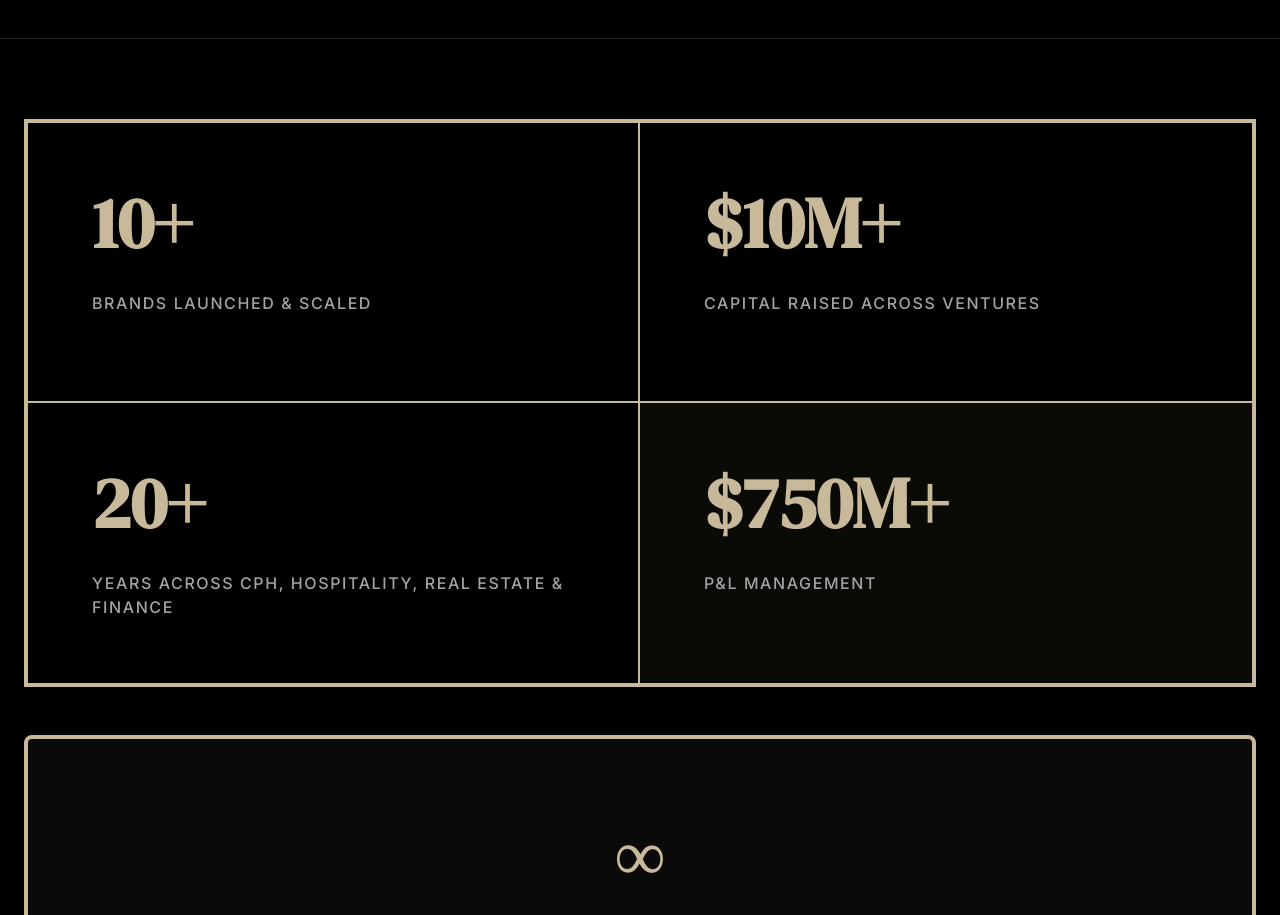
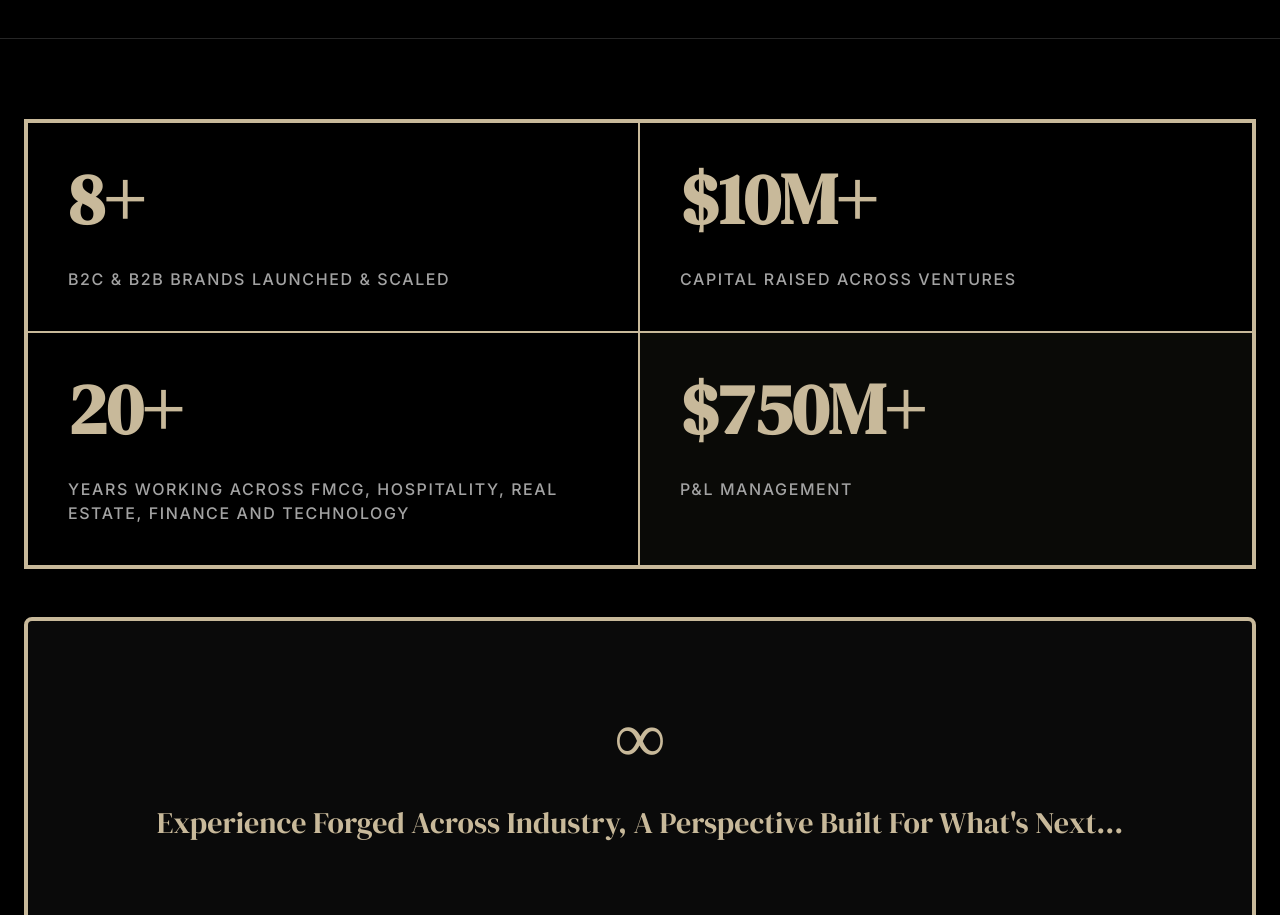
Before and after one commit to letsnavigatebmw/brandonmweaver, a React (Vite) app: page / in a window 1280 px wide. Shown: the part 1460-2375 px from the top of the page. Built offline with nearby package versions, Linux system fonts and the light colour scheme.

Commit message:
Update stats section: change 10+ to 8+ B2C/B2B brands, update experience text, reduce box sizes

```diff
--- a/src/components/Stats.jsx
+++ b/src/components/Stats.jsx
@@ -1,8 +1,8 @@
 export default function Stats() {
   const stats = [
     {
-      number: '10+',
-      description: 'Brands Launched & Scaled',
+      number: '8+',
+      description: 'B2C & B2B Brands Launched & Scaled',
     },
     {
       number: '$10M+',
@@ -10,7 +10,7 @@ export default function Stats() {
     },
     {
       number: '20+',
-      description: 'Years Across CPH, Hospitality, Real Estate & Finance',
+      description: 'Years Working Across FMCG, Hospitality, Real Estate, Finance and Technology',
     },
     {
       number: '$750M+',
@@ -26,7 +26,7 @@ export default function Stats() {
           {stats.map((stat, index) => (
             <div
               key={index}
-              className={`p-12 md:p-16 flex flex-col justify-start items-start min-h-[250px] md:min-h-[280px] ${
+              className={`p-8 md:p-10 flex flex-col justify-start items-start min-h-[180px] md:min-h-[200px] ${
                 index < 2 ? 'border-b-2 border-gold-400' : ''
               } ${index % 2 === 0 ? 'border-r-2 border-gold-400' : ''}`}
               style={{
```
